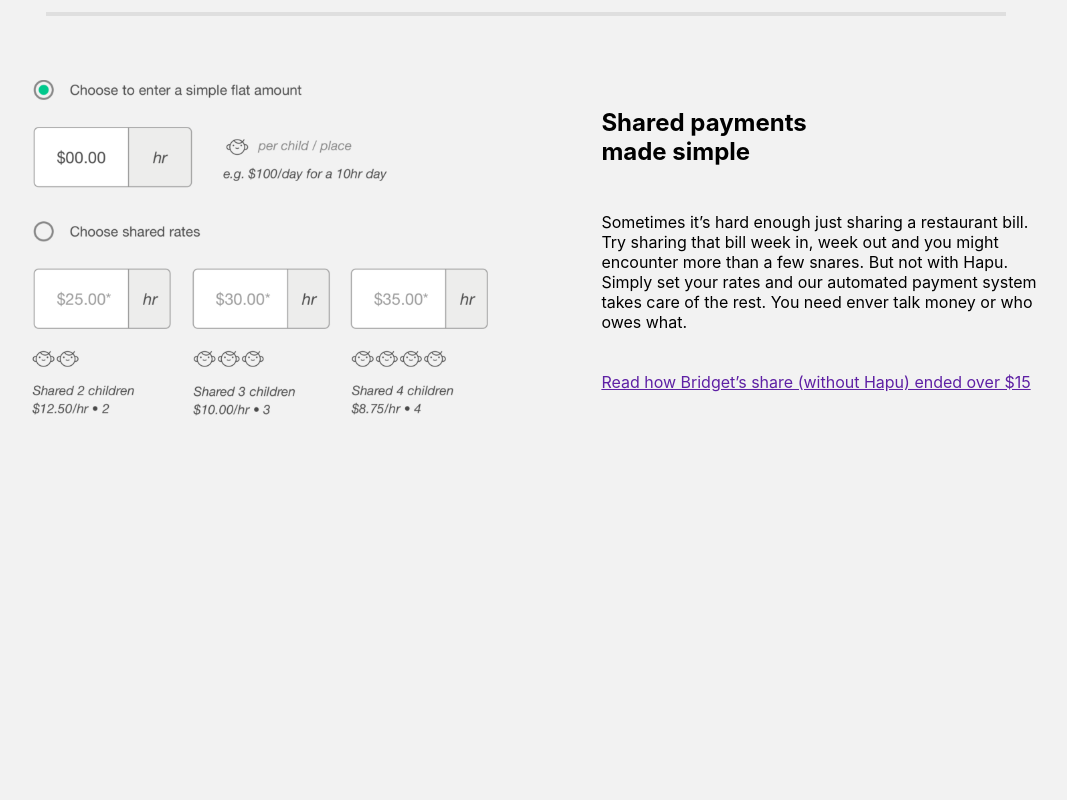
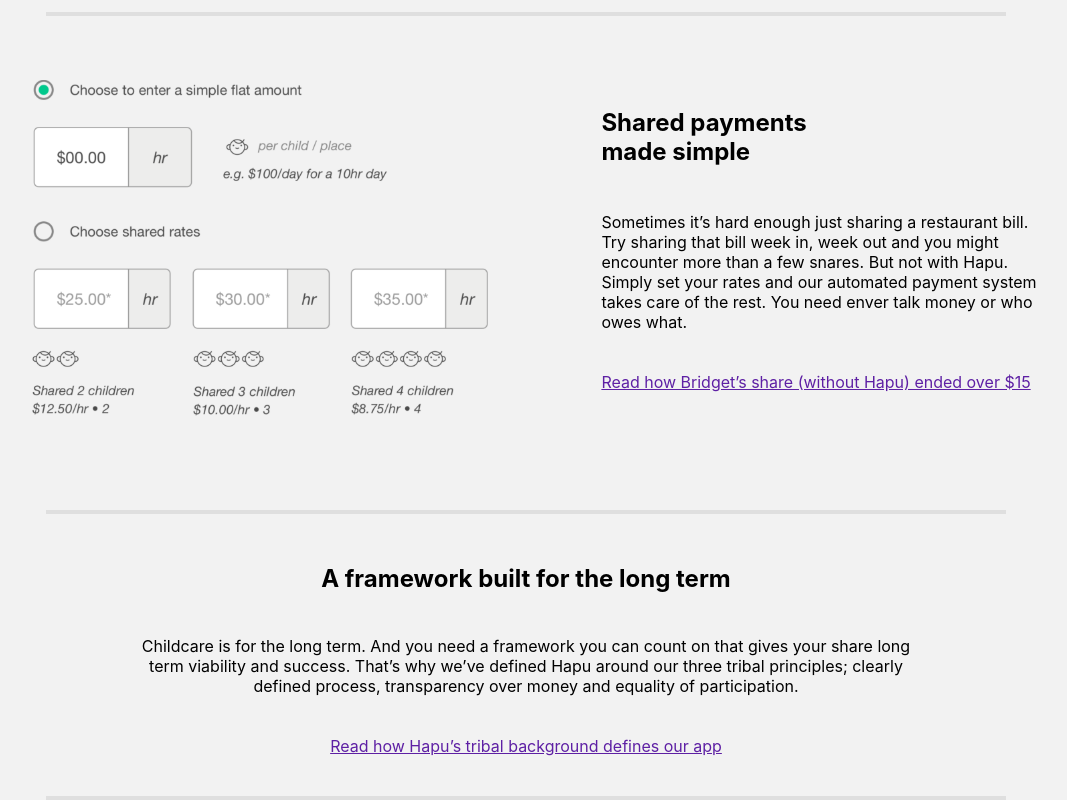
Before and after one commit to Jafet6/jungle-front-end-challenge, a React (Create React App) app in the folder jungle-dev-front-end-challenge/: page / in a window 1280 px wide. Shown: the part 1656-2456 px from the top of the page, without its empty margins (114-1181 px from the left). Before the commit the page ends 2166 px from the top, so only its background shows below. Built offline with nearby package versions, Linux system fonts and the light colour scheme.

Commit message:
standard section done

```diff
--- /dev/null
+++ b/jungle-dev-front-end-challenge/src/components/imageParagraphComponent/structures/frameWorkStructure.js
@@ -0,0 +1,17 @@
+const frameWorkStructure = {
+  title: {
+    className: 'standard-section-h2',
+    text: 'A framework built for the long term'
+  },
+  paragraph: {
+    className: 'standard-section-p',
+    text: 'Childcare is for the long term. And you need a framework you can count on that gives your share long term viability and success. That’s why we’ve defined Hapu around our three tribal principles; clearly defined process, transparency over money and equality of participation.'
+  },
+  link: {
+    className: 'share-nany-cost-link',
+    text: 'Read how Hapu’s tribal background defines our app ',
+    href: '8',
+  },
+}
+
+export default frameWorkStructure;
--- /dev/null
+++ b/jungle-dev-front-end-challenge/src/components/standardSection/standardSection.css
@@ -0,0 +1,48 @@
+.standard-section-container {
+  width: 100vw;
+  display: flex;
+  justify-content: center;
+  align-items: center;
+  margin: 30px 0 40px 0;
+}
+
+.standard-section-description {
+    display: flex;
+    justify-content: center;
+    flex-direction: column;
+    margin-top: 20px;
+    align-items: center;
+    text-align: center;
+}
+
+.standard-section-h2 {
+  width: 469px;
+  height: 32px;
+  margin: 0 0 40px 0;
+}
+
+.standard-section-p {
+  width: 784px;
+  height: auto;
+  margin: 0 0 40px 0;
+}
+
+@media screen and (max-width: 415px) {
+  .standard-section-description {
+    display: flex;
+    justify-content: center;
+    flex-direction: column;
+    width: 90vw;
+    margin-top: 20px;
+  }
+
+  .standard-section-h2 {
+    text-align: center;
+    width: 90vw;
+  }
+
+  .standard-section-p {
+    width: 90vw;
+    text-align: center;
+  }
+}
--- /dev/null
+++ b/jungle-dev-front-end-challenge/src/components/standardSection/standardSection.js
@@ -0,0 +1,31 @@
+import React from 'react';
+import './standardSection.css';
+import {
+  ImageParagraphTitle,
+  ImageParagraphParagraph,
+  ImageParagraphLink,
+} from '../imageParagraphComponent/innerComponents/innerComponents';
+
+function  StandardSection({ title, paragraph, link }) {
+  return (
+    <div className='standard-section-container'>
+      <div className="standard-section-description">
+        <ImageParagraphTitle
+          className={title.className}
+          text={title.text}
+        />
+        <ImageParagraphParagraph
+          className={paragraph.className}
+          text={paragraph.text}
+        />
+        <ImageParagraphLink
+          className={link.className}
+          text={link.text}
+          href={title.href}
+        />
+      </div>
+    </div>
+  );
+}
+
+export default  StandardSection;
--- a/jungle-dev-front-end-challenge/src/pages/home.js
+++ b/jungle-dev-front-end-challenge/src/pages/home.js
@@ -6,10 +6,12 @@ import Footer from '../patterns/footer';
 import HeadLine from '../components/headline/headline';
 import NannyAvailable from '../components/nannyAvailable/nannyAvailable';
 import ImageParagraphComponent from '../components/imageParagraphComponent/imageParagraphComponent';
+import StandardSection from '../components/standardSection/standardSection';
 import Divider from '../components/divider/divider';
 import NewsLetter from '../components/newsletter/newsletter';
 import nannyCostStructure from '../components/imageParagraphComponent/structures/nannyCostStructure';
 import sharePaymentStructure from '../components/imageParagraphComponent/structures/sharePaymentsStructure';
+import frameWorkStructure from '../components/imageParagraphComponent/structures/frameWorkStructure';
 
 function HomePage() {
   return (
@@ -40,6 +42,13 @@ function HomePage() {
               image={sharePaymentStructure.image}
               reverse={true}
             />
+            <Divider />
+            <StandardSection
+              link={frameWorkStructure.link}
+              paragraph={frameWorkStructure.paragraph}
+              title={frameWorkStructure.title}
+            />
+            <Divider />
           </div>
         </main>
       </div>
```
Also changed, not shown: jungle-dev-front-end-challenge/src/images/homePage/imageSection4.svg (renamed from jungle-dev-front-end-challenge/src/images/homePage/ImageSection4.svg), 1 other file (tests, documents, lock files or other folders).
